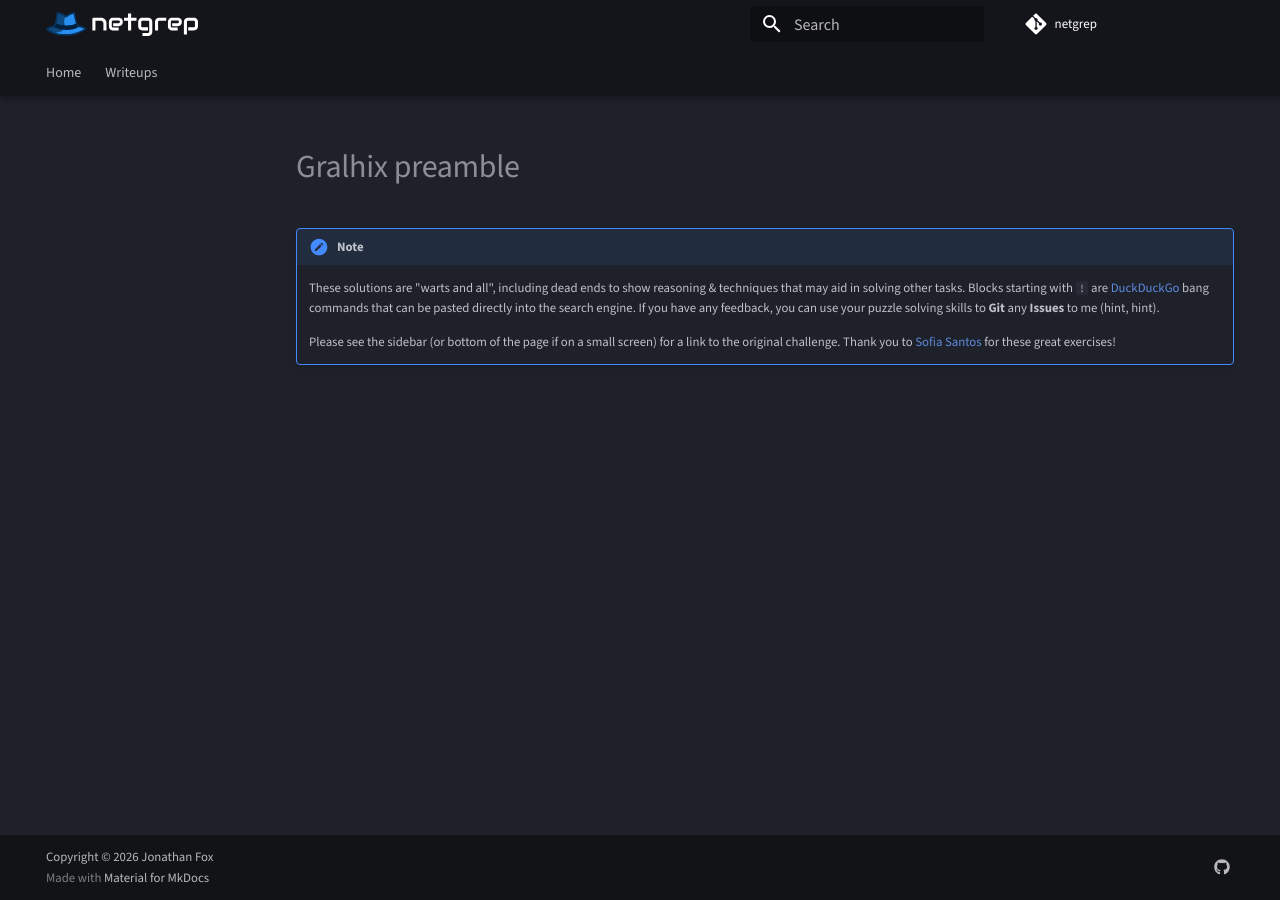
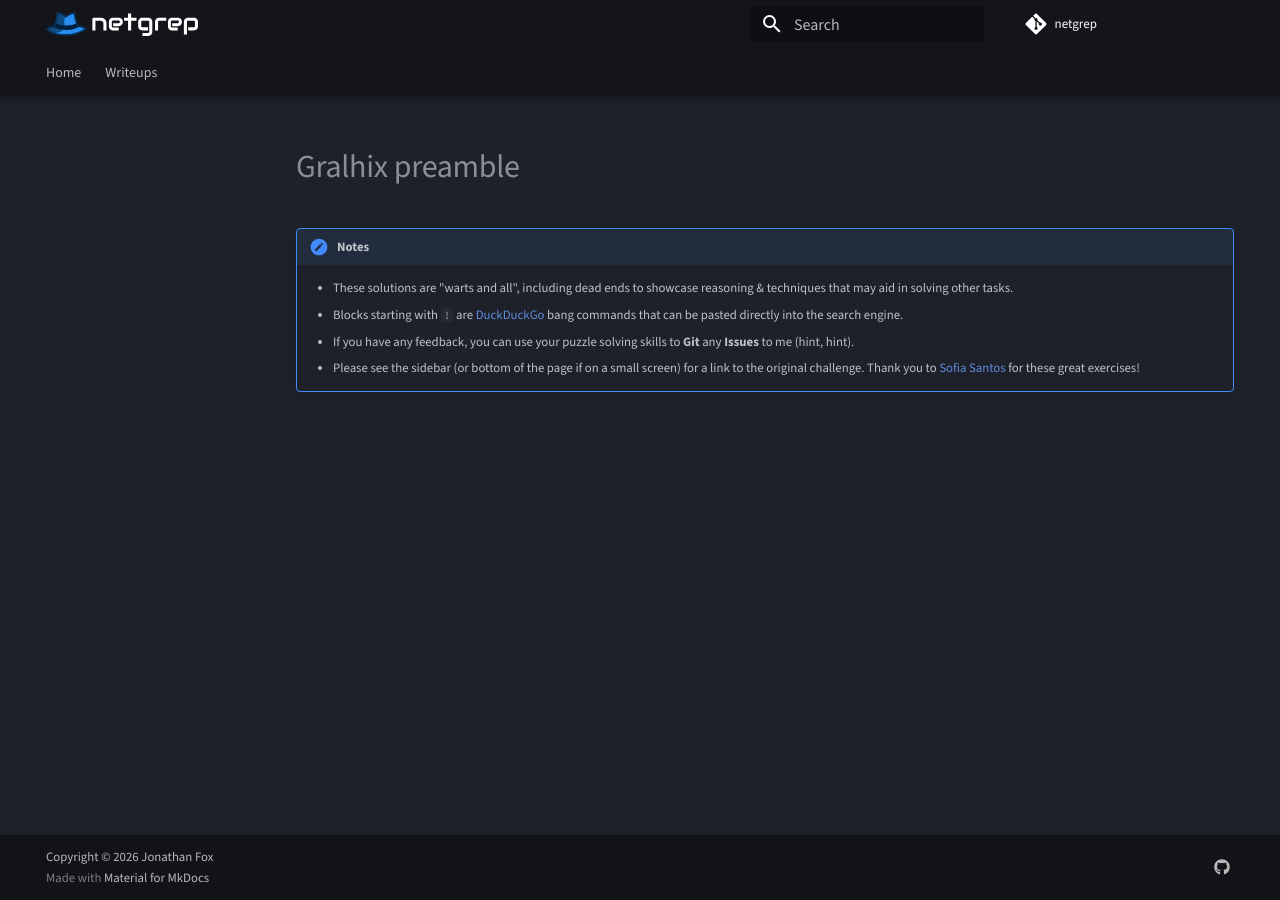
Before and after one commit to jonathanfox5/netgrep, an MkDocs documentation site: the page built from pages/solutions_working/gralhix_preamble.md, in a window 1280 px wide. Built offline with MkDocs 1.6.1 and Material for MkDocs 9.7.7, drawn with Linux system fonts in a browser that asks for light colours; plug-ins that fetch from the network failed and are left out; comment, search, counter and statistics services are not loaded.

Commit message:
Update preamblle

```diff
--- a/pages/solutions_working/gralhix_preamble.md
+++ b/pages/solutions_working/gralhix_preamble.md
@@ -1,5 +1,6 @@
-!!! note
+!!! notes
 
-    These solutions are "warts and all", including dead ends to show reasoning & techniques that may aid in solving other tasks. Blocks starting with `!` are [DuckDuckGo](https://www.duckduckgo.com) bang commands that can be pasted directly into the search engine. If you have any feedback, you can use your puzzle solving skills to **Git** any **Issues** to me (hint, hint).
-
-    Please see the sidebar (or bottom of the page if on a small screen) for a link to the original challenge. Thank you to [Sofia Santos](https://gralhix.com/) for these great exercises!
+    - These solutions are "warts and all", including dead ends to showcase reasoning & techniques that may aid in solving other tasks.
+    - Blocks starting with `!` are [DuckDuckGo](https://www.duckduckgo.com) bang commands that can be pasted directly into the search engine.
+    - If you have any feedback, you can use your puzzle solving skills to **Git** any **Issues** to me (hint, hint).
+    - Please see the sidebar (or bottom of the page if on a small screen) for a link to the original challenge. Thank you to [Sofia Santos](https://gralhix.com/) for these great exercises!
```
